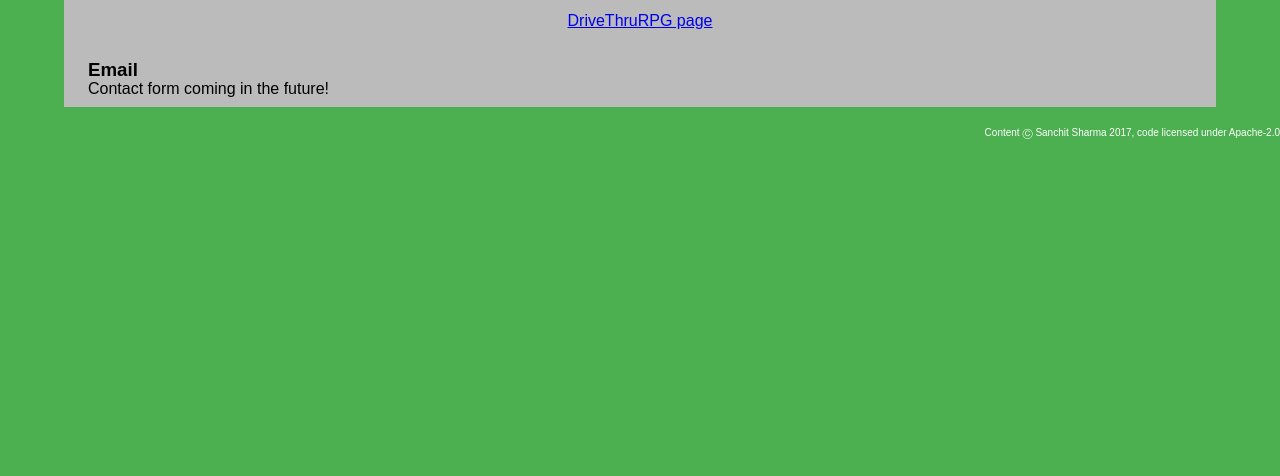
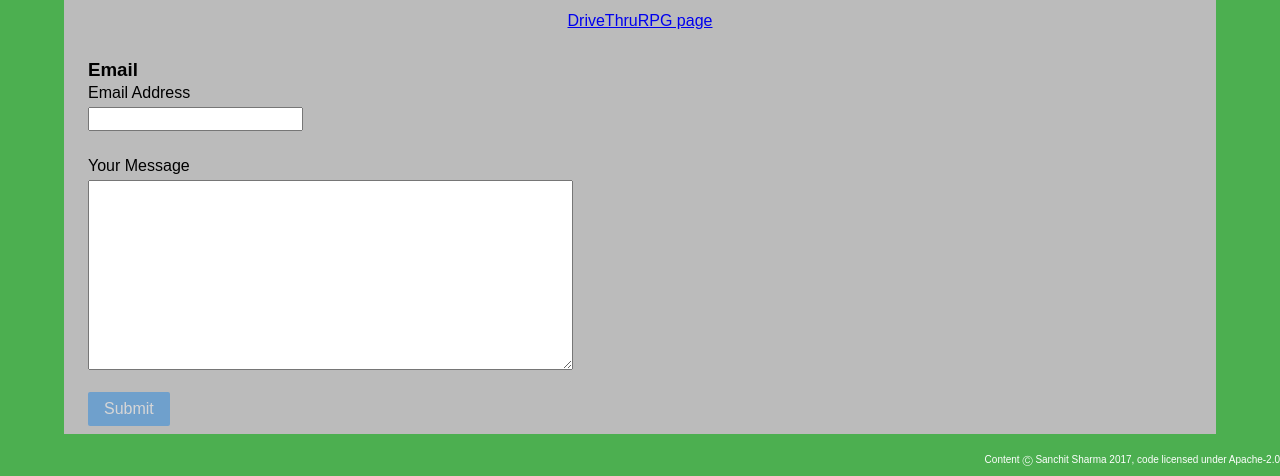
Before and after one commit to chaoaretasty/puppykit, a plain HTML site: page contact.html in a window 1280 px wide. Shown: the part 1036-1512 px from the top of the page. Before the commit the page ends 1184 px from the top, so only its background shows below. Drawn offline with nearby package versions, Linux system fonts and the light colour scheme.

Commit message:
Added (non-working) contact form

```diff
--- a/contact.html
+++ b/contact.html
@@ -32,7 +32,13 @@
 <div class="center"><p><a href="http://drivethrurpg.com/browse/pub/6492/Sanchit-Sharma">DriveThruRPG page</a></p></div>
 
 <h2>Email</h2>
-Contact form coming in the future!
+<form class="pure-form-stacked">
+    <label for="email_addr">Email Address</label>
+    <input type="email" id="email_addr" required><br>
+    <label for="message">Your Message</label>
+    <textarea id="message" rows="10" cols="50" required></textarea><br>
+    <button type="submit" class="pure-button pure-button-primary" disabled>Submit</button>
+</form>
 </div>
 
 <p class="copyright">Content &#9400; Sanchit Sharma 2017, code licensed under Apache-2.0</p>
```
